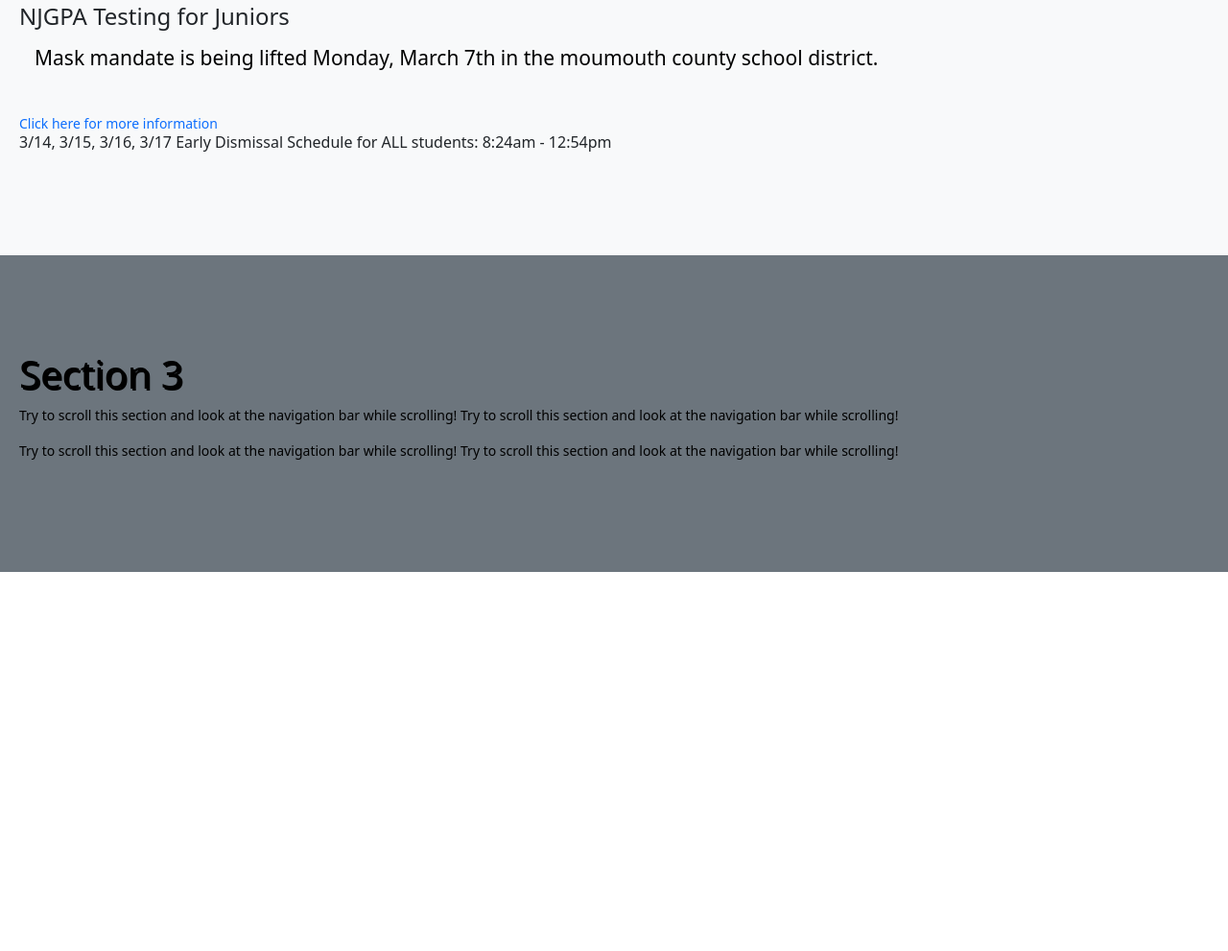
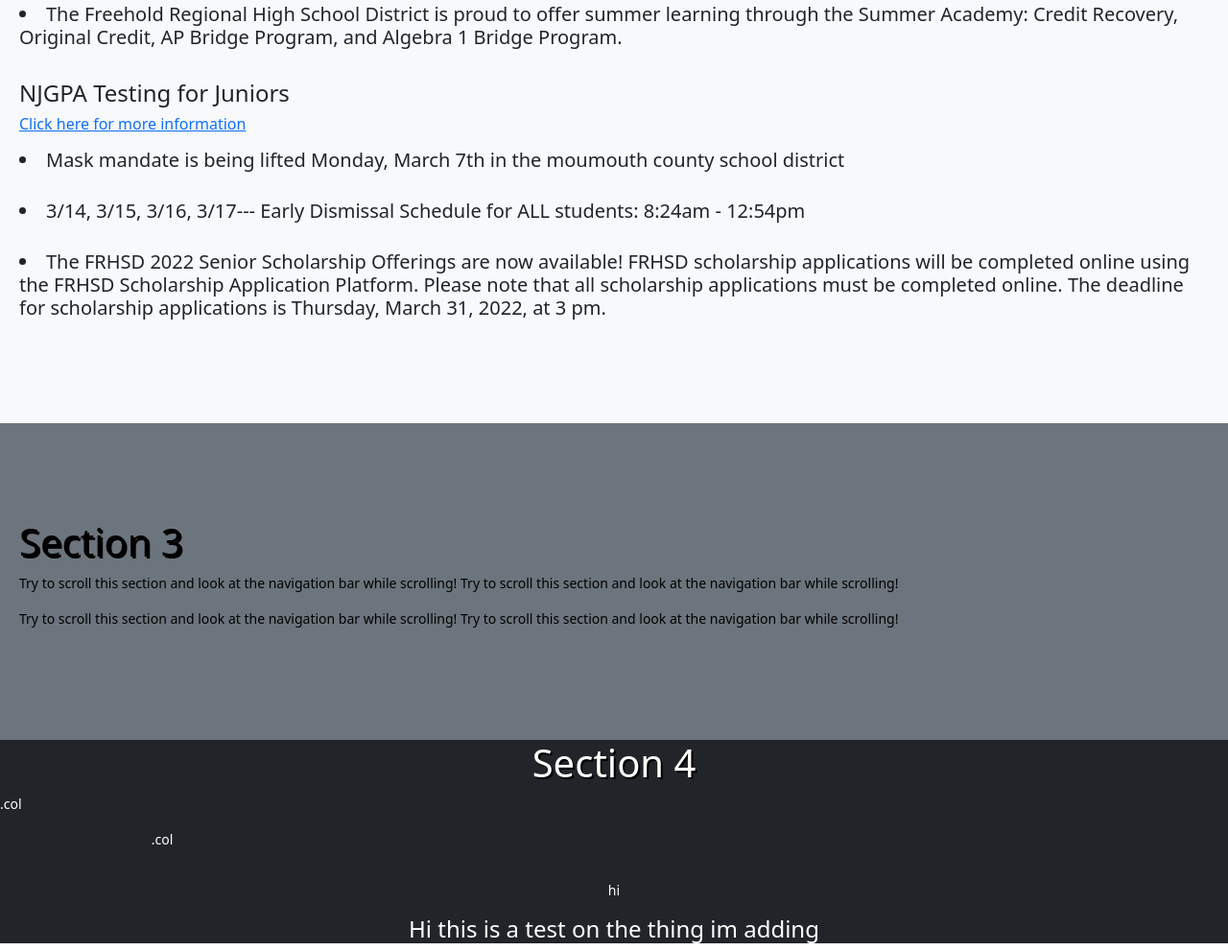
Before and after one commit to Jauerbach123/bootstrap-website1, a plain HTML site: page index.html in a window 1280 px wide. Shown: the part 968-1959 px from the top of the page at 96% size. Before the commit the page ends 1564 px from the top, so only its background shows below. Drawn offline with nearby package versions, Linux system fonts and the light colour scheme.

Commit message:
text editing

```diff
--- a/index.html
+++ b/index.html
@@ -104,15 +104,24 @@ body {
 </div>
 <div id="section2" class="container-fluid bg-light " style="padding:100px 20px;">
 <h2>Freehold Twp Announcements</h2>
-<h4> NJGPA Testing for Juniors <small>
-<div class="col p-3  text-black">Mask mandate is being lifted Monday, March 7th in the moumouth county school district.</h4>
- <br>
- <a href="https://docs.google.com/document/d/1OxG19wzY8SQTaZiIsAl2tvSftntq0Wfzd1juptKed5k/edit" class="text-decoration-none">Click here for more information</a>
- <h6>
+<h5><li>The Freehold Regional High School District is proud to offer summer learning through the Summer Academy: Credit Recovery, Original Credit, AP Bridge Program, and Algebra 1 Bridge Program.</li><br>
+<h4> NJGPA Testing for Juniors <small></h4>
+  <h6><a href="https://docs.google.com/document/d/1OxG19wzY8SQTaZiIsAl2tvSftntq0Wfzd1juptKed5k/edit" class="text-decoration">Click here for more information</a></h6>
 
 
-3/14, 3/15, 3/16, 3/17
-Early Dismissal Schedule for ALL students: 8:24am - 12:54pm
+ <p class="font-weight-bold"></p>
+
+ <h5><li>Mask mandate is being lifted Monday, March 7th in the moumouth county school district</li></h5>
+ <br>
+ <h5><li>3/14, 3/15, 3/16, 3/17--- Early Dismissal Schedule for ALL students: 8:24am - 12:54pm</li></h5>
+
+ <br>
+ <h5><li>The FRHSD 2022 Senior Scholarship Offerings are now available!  FRHSD scholarship applications will be completed online using the FRHSD Scholarship Application Platform. Please note that all scholarship applications must be completed online. The deadline for scholarship applications is Thursday, March 31, 2022, at 3 pm.</li>
+
+</h5>
+
+
+
  </h6>
 </div>
 
@@ -123,6 +132,18 @@ Early Dismissal Schedule for ALL students: 8:24am - 12:54pm
 <p>Try to scroll this section and look at the navigation bar while scrolling! Try to scroll this section and look at the navigation bar while scrolling!</p>
 <p>Try to scroll this section and look at the navigation bar while scrolling! Try to scroll this section and look at the navigation bar while scrolling!</p>
 </div>
+<div id="section4"class="container-fluid bg-dark text-white text-center">
+  <h1>Section 4</h1>
+  <div class="row"
+    <div class="col-sm-3 p-3 ">.col</div>
+    <div class="col-sm-3 p-3 ">.col</div>
+    <div class="col-sm-12 p-3 bg-dark text-white">hi</div>
+
+
+    <h4>Hi this is a test on the thing im adding</h4>
+  </div>
+
+</div>
 
   </body>
 </html>
```
